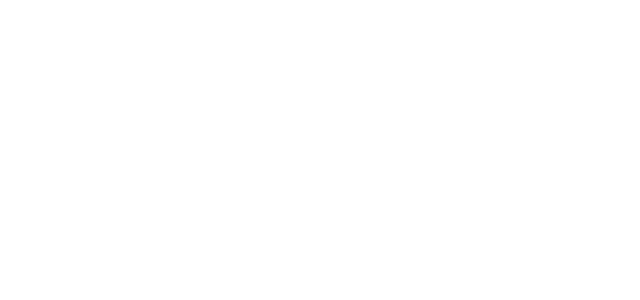
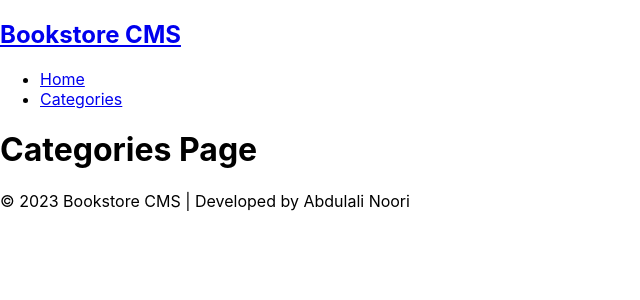
Before and after one commit to ab-noori/bookstore, a React (Create React App) app: page /categories in a window 1280 px wide. Before the commit this address had no page. Shown: the top 300 px of the page, without its empty margins (0-640 px from the left). Built offline with nearby package versions, Linux system fonts and the light colour scheme.

Commit message:
Add the required changes requested by reviewer.

```diff
--- a/src/App.js
+++ b/src/App.js
@@ -1,6 +1,4 @@
-import {
-  BrowserRouter as Router, Routes, Route,
-} from 'react-router-dom';
+import { Routes, Route } from 'react-router-dom';
 import Home from './pages/Home';
 import Categories from './pages/Categories';
 import Navigation from './components/Navigation';
@@ -14,12 +12,10 @@
       </header>
 
       <main>
-        <Router>
-          <Routes>
-            <Route path="/boostore/" element={<Home />} />
-            <Route path="/boostore/categories" element={<Categories />} />
-          </Routes>
-        </Router>
+        <Routes>
+          <Route path="/" element={<Home />} />
+          <Route path="/categories" element={<Categories />} />
+        </Routes>
       </main>
 
       <footer>
--- a/src/components/Navigation.js
+++ b/src/components/Navigation.js
@@ -4,15 +4,15 @@
 const Navigation = () => (
   <nav>
     <div className="branding">
-      <Link to="/boostore/"><h1>Bookstore CMS</h1></Link>
+      <Link to="/"><h1>Bookstore CMS</h1></Link>
     </div>
     <ul>
       <li>
-        <Link to="/boostore/">Home</Link>
+        <Link to="/">Home</Link>
       </li>
-      <li>|</li>
+      {/* <li>|</li> */}
       <li>
-        <Link to="/boostore/categories">Categories</Link>
+        <Link to="/categories">Categories</Link>
       </li>
     </ul>
   </nav>
--- a/src/index.js
+++ b/src/index.js
@@ -1,11 +1,14 @@
 import React from 'react';
 import ReactDOM from 'react-dom/client';
+import { BrowserRouter as Router } from 'react-router-dom';
 import './index.css';
 import App from './App';
 
 const root = ReactDOM.createRoot(document.getElementById('root'));
 root.render(
   <React.StrictMode>
-    <App />
+    <Router>
+      <App />
+    </Router>
   </React.StrictMode>,
 );
--- a/src/pages/Categories.js
+++ b/src/pages/Categories.js
@@ -1,6 +1,6 @@
 function Categories() {
   return (
-    <h1>Categories</h1>
+    <h1>Categories Page</h1>
   );
 }
 
```
